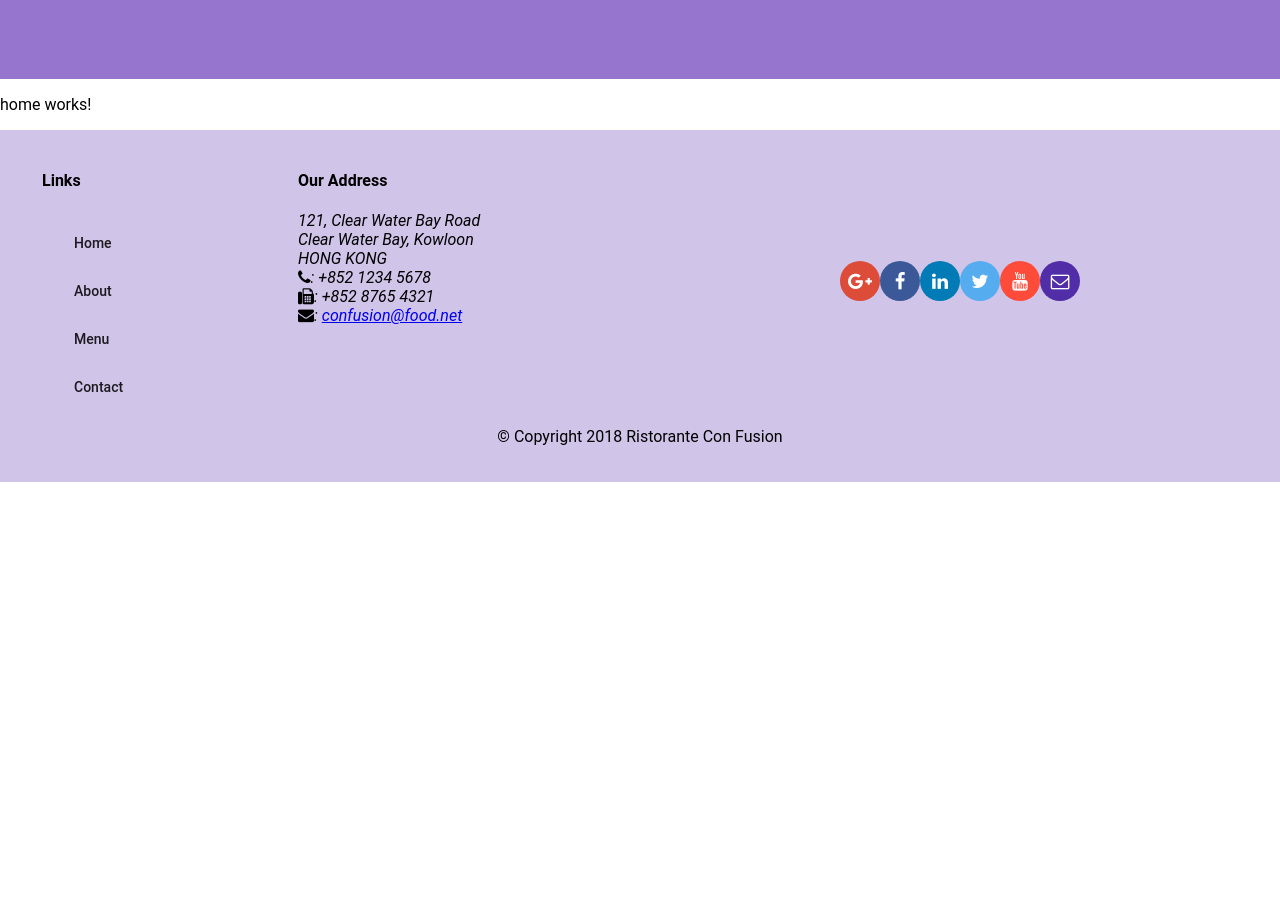
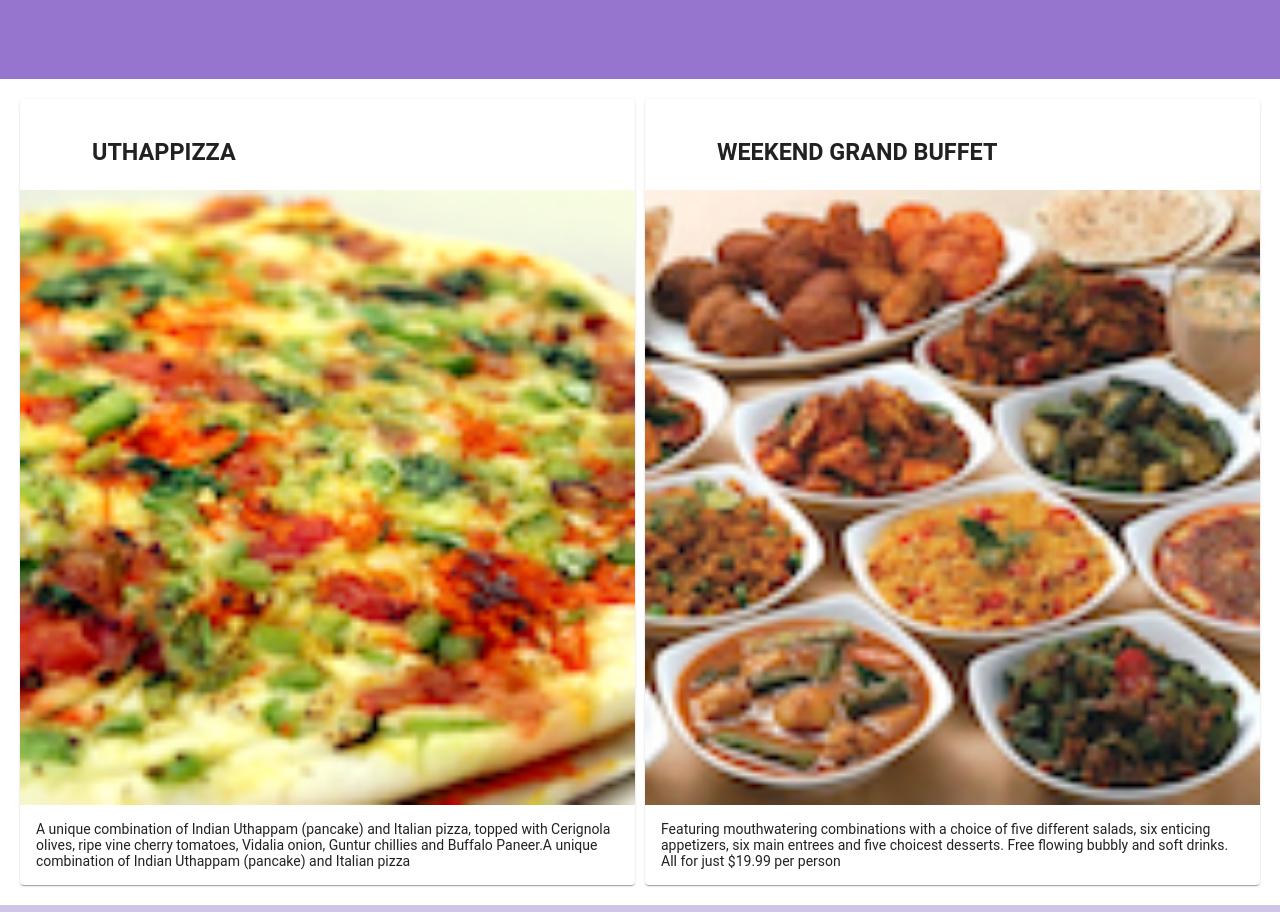
Before and after one commit to KimLoiTrL/Angularcoursera, an Angular app: page /home in a window 1280 px wide. Shown: the part 260-1172 px from the top of the page. Before the commit the page ends 800 px from the top, so only its background shows below. Built offline with nearby package versions, Linux system fonts and the light colour scheme.

Commit message:
Single Page App 1

```diff
--- a/src/app/app-routing/routes.ts
+++ b/src/app/app-routing/routes.ts
@@ -9,5 +9,6 @@
 export const routes: Routes = [
   {path: 'home', component: HomeComponent},
   {path: 'menu', component: MenuComponent},
+  {path: 'contactus', component: ContactComponent},
   {path: '', redirectTo:'/home', pathMatch: 'full'}
 ];
--- a/src/app/app.module.ts
+++ b/src/app/app.module.ts
@@ -20,6 +20,7 @@
 import { ContactComponent } from './contact/contact.component';
 
 import { DishService } from './services/dish.service';
+import { PromotionService } from './services/promotion.service';
 
 import { AppRoutingModule } from './app-routing/app-routing.module';
 
@@ -45,7 +46,10 @@
     MatCardModule,
     MatButtonModule
   ],
-  providers: [DishService],
+  providers: [
+    DishService,
+    PromotionService
+  ],
   bootstrap: [AppComponent]
 })
 export class AppModule { }
--- a/src/app/contact/contact.component.html
+++ b/src/app/contact/contact.component.html
@@ -1,3 +1,38 @@
-<p>
-  contact works!
-</p>
+<div class="container"
+  fxLayout="column"
+  fxLayoutGap="10px">
+
+  <div fxFlex>
+    <div>
+        <h3>Contact Us</h3>
+        <hr>
+    </div>
+  </div>
+
+  <div fxFlex>
+    <h3>Location Information</h3>
+    <div fxLayout="column" fxLayout.gt-sm="row">
+      <div fxFlex="50" fxFlexOffset="20px">
+        <h4>Our Address</h4>
+        <address>
+          121, Clear Water Bay Road<br>
+          Clear Water Bay, Kowloon<br>
+          HONG KONG<br>
+          <i class="fa fa-phone"></i>: +852 1234 5678<br>
+          <i class="fa fa-fax"></i>: +852 8765 4321<br>
+          <i class="fa fa-envelope"></i>:
+                <a href="mailto:confusion@food.net">confusion@food.net</a>
+        </address>
+        <p></p>
+        <div>
+          <a mat-raised-button href="tel:+85212345678"><i class="fa fa-phone"></i> Call</a>
+          <a mat-raised-button><i class="fa fa-skype"></i> Skype</a>
+          <a mat-raised-button href="mailto:confusion@food.net"><i class="fa fa-envelope-o"></i> Email</a>
+        </div>
+        </div>
+      <div fxFlex="40">
+        <h4>Map of our Location</h4>
+      </div>
+    </div>
+  </div>
+</div>
--- a/src/app/header/header.component.html
+++ b/src/app/header/header.component.html
@@ -1,9 +1,9 @@
 <mat-toolbar color="primary">
   <span><img src="/assets/images/logo.png" height=30 width=41></span>
-  <a mat-button routerLink="/home"><span class="fa fa-home fa-lg"></span> Home</a>
-  <a mat-button><span class="fa fa-info fa-lg"></span> About</a>
-  <a mat-button routerLink="/menu"><span class="fa fa-list fa-lg"></span> Menu</a>
-  <a mat-button><span class="fa fa-address-card fa-lg"></span> Contact</a>
+  <a mat-button routerLink="/home" routerLinkActive="active"><span class="fa fa-home fa-lg"></span> Home</a>
+  <a mat-button routerLinkActive="active"><span class="fa fa-info fa-lg"></span> About</a>
+  <a mat-button routerLink="/menu" routerLinkActive="active"><span class="fa fa-list fa-lg"></span> Menu</a>
+  <a mat-button routerLink="/contactus" routerLinkActive="active"><span class="fa fa-address-card fa-lg"></span> Contact</a>
 </mat-toolbar>
 
 <div class="container jumbotron"
--- a/src/app/header/header.component.scss
+++ b/src/app/header/header.component.scss
@@ -2,6 +2,7 @@
 $background-dark: #512DA8;
 $background-light: #9575CD;
 $background-pale: #D1C4E9;
+$background-moredark: #4527A0;
 
 @mixin zero-margin($pad-up-down, $pad-left-right) {
     margin: 0px auto;
@@ -14,3 +15,7 @@
     color:floralwhite;
     min-height: 150px;
 }
+
+.active {
+  background: $background-moredark;
+}
--- a/src/app/home/home.component.html
+++ b/src/app/home/home.component.html
@@ -1,3 +1,36 @@
-<p>
-  home works!
-</p>
+<div class="container"
+     fxLayout="row"
+     fxLayout.sm="column"
+     fxLayout.xs="column"
+     fxLayoutAlign.gt-md="space-around center"
+     fxLayoutGap="10px">
+
+<mat-card *ngIf="dish" fxFlex>
+  <mat-card-header>
+    <div mat-card-avatar></div>
+    <mat-card-title>
+      <h3>{{dish.name | uppercase}}</h3>
+    </mat-card-title>
+  </mat-card-header>
+  <img mat-card-image src={{dish.image}} alt={{dish.name}}>
+  <mat-card-content>
+    <p>{{dish.description}}
+    </p>
+  </mat-card-content>
+</mat-card>
+
+<mat-card *ngIf="promotion" fxFlex>
+  <mat-card-header>
+    <div mat-card-avatar></div>
+    <mat-card-title>
+      <h3>{{promotion.name | uppercase}}</h3>
+    </mat-card-title>
+  </mat-card-header>
+  <img mat-card-image src={{promotion.image}} alt={{promotion.name}}>
+  <mat-card-content>
+    <p>{{promotion.description}}
+    </p>
+  </mat-card-content>
+</mat-card>
+
+</div>
--- a/src/app/home/home.component.ts
+++ b/src/app/home/home.component.ts
@@ -1,4 +1,8 @@
 import { Component, OnInit } from '@angular/core';
+import { Dish } from '../shared/dish';
+import { DishService } from '../services/dish.service';
+import { Promotion } from '../shared/promotion';
+import { PromotionService } from '../services/promotion.service';
 
 @Component({
   selector: 'app-home',
@@ -7,9 +11,14 @@
 })
 export class HomeComponent implements OnInit {
 
-  constructor() { }
+  dish: Dish;
+  promotion: Promotion;
+
+  constructor(private dishService: DishService, private promotionService: PromotionService) { }
 
   ngOnInit() {
+    this.dish = this.dishService.getFeaturedDish();
+    this.promotion = this.promotionService.getFeaturedPromotion();
   }
 
 }
--- a/src/app/services/dish.service.ts
+++ b/src/app/services/dish.service.ts
@@ -12,4 +12,12 @@
   getDishes(): Dish[]{
     return DISHES;
   }
+
+  getDish(id: String): Dish{
+    return DISHES.filter((dish) => (dish.id === id))[0];
+  }
+
+  getFeaturedDish(): Dish {
+    return DISHES.filter((dish) => dish.featured)[0];
+  }
 }
--- /dev/null
+++ b/src/app/services/promotion.service.ts
@@ -0,0 +1,23 @@
+import { Injectable } from '@angular/core';
+import { Promotion } from '../shared/promotion';
+import { PROMOTIONS } from '../shared/promotions';
+
+@Injectable({
+  providedIn: 'root'
+})
+export class PromotionService {
+
+  constructor() { }
+
+  getPromotions(): Promotion[]{
+    return PROMOTIONS;
+  }
+
+  getPromotion(id: String): Promotion{
+    return PROMOTIONS.filter((promo) => (promo.id === id))[0];
+  }
+
+  getFeaturedPromotion(): Promotion {
+    return PROMOTIONS.filter((promo) => promo.featured)[0];
+  }
+}
--- a/src/app/shared/dishes.ts
+++ b/src/app/shared/dishes.ts
@@ -10,7 +10,7 @@
     label: 'Hot',
     price: '4.99',
     // tslint:disable-next-line:max-line-length
-    description: 'A unique combination of Indian Uthappam (pancake) and Italian pizza, topped with Cerignola olives, ripe vine cherry tomatoes, Vidalia onion, Guntur chillies and Buffalo Paneer.',
+    description: 'A unique combination of Indian Uthappam (pancake) and Italian pizza, topped with Cerignola olives, ripe vine cherry tomatoes, Vidalia onion, Guntur chillies and Buffalo Paneer.A unique combination of Indian Uthappam (pancake) and Italian pizza',
     comments: [
         {
             rating: 5,
--- /dev/null
+++ b/src/app/shared/promotion.ts
@@ -0,0 +1,9 @@
+export class Promotion {
+  id: string;
+  name: string;
+  image: string;
+  label: string;
+  price: string;
+  featured: boolean;
+  description: string;
+}
--- /dev/null
+++ b/src/app/shared/promotions.ts
@@ -0,0 +1,14 @@
+import { Promotion } from './promotion';
+
+export const PROMOTIONS: Promotion[] = [
+    {
+      id: '0',
+      name: 'Weekend Grand Buffet',
+      image: '/assets/images/buffet.png',
+      label: 'New',
+      price: '19.99',
+      featured: true,
+      // tslint:disable-next-line:max-line-length
+      description: 'Featuring mouthwatering combinations with a choice of five different salads, six enticing appetizers, six main entrees and five choicest desserts. Free flowing bubbly and soft drinks. All for just $19.99 per person'
+    }
+  ];
```
Also changed, not shown: 1 other file (tests, documents, lock files or other folders).
